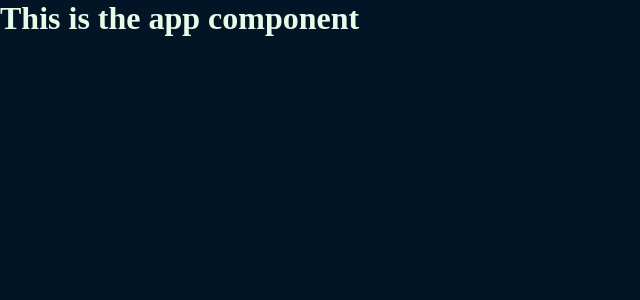
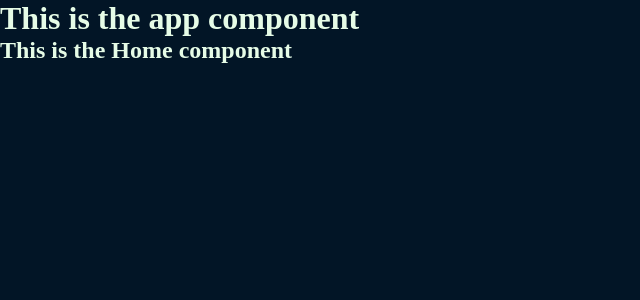
Before and after one commit to Borrax/discourse, a React app in the folder client/: page / in a window 1280 px wide. Shown: the top 300 px of the page, without its empty margins (0-640 px from the left). Built offline with nearby package versions, Linux system fonts and the light colour scheme; the HTML template or start-up script is replaced by a standard one.

Commit message:
Creating a rudimentary Home page component

```diff
--- a/client/src/App.tsx
+++ b/client/src/App.tsx
@@ -1,7 +1,10 @@
+import { Home } from './pages/Home'
+
 export const App = (): JSX.Element => {
   return (
   <>
     <h1>This is the app component</h1>
+    <Home />
   </>
   )
 }
--- /dev/null
+++ b/client/src/pages/Home.tsx
@@ -0,0 +1,7 @@
+export const Home = (): JSX.Element => {
+  return (
+    <section>
+      <h2>This is the Home component</h2>
+    </section>
+  )
+}
```
